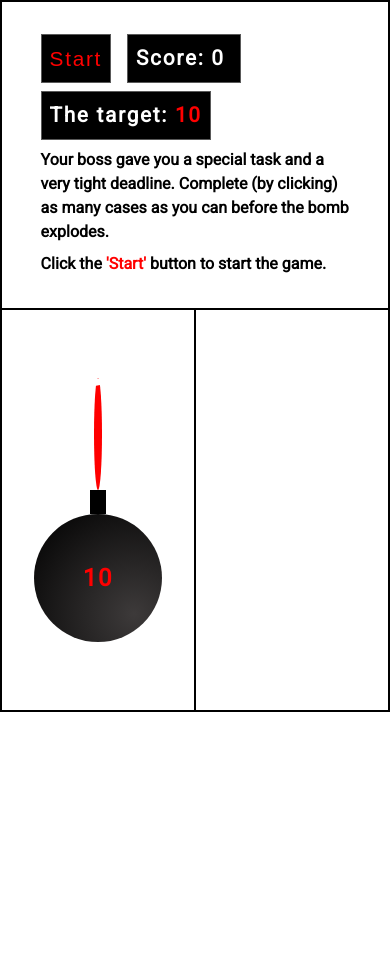
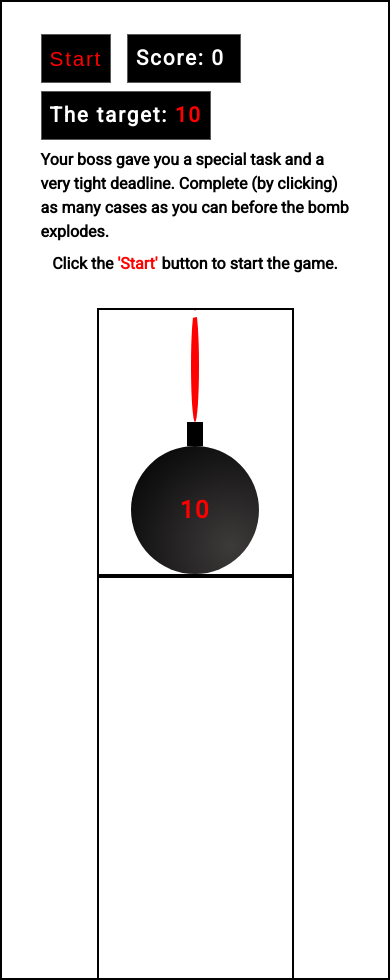
Before and after one commit to klakali/game-bomb, a plain HTML site: page index.html in a window 390 px wide. Before the commit the page ends 844 px from the top, so only its background shows below. Drawn offline with Linux system fonts and the light colour scheme.

Commit message:
@media added

```diff
--- a/style.css
+++ b/style.css
@@ -92,6 +92,32 @@ video {
     vertical-align: baseline;
 }
 
+@media only screen and (max-width: 800px) {
+    .game-area {
+        flex-direction: column;
+        justify-content: center;
+        align-items: center;
+    }
+
+    .deadline {
+        border: 2px solid black;
+    }
+
+    #field {
+        border-right: 2px solid black;
+    }
+
+    #results {
+        justify-content: center;
+        align-items: center;
+    }
+
+    .results-desc {
+        justify-content: center;
+        align-items: center;
+    }
+}
+
 /* General */
 body {
     width: 100%;
@@ -132,9 +158,11 @@ body {
     flex-direction: column;
     justify-content: flex-start;
 }
+
 #button {
     color: red;
 }
+
 .start {
     padding: 0.5rem;
     margin-bottom: 0.5rem;
@@ -230,6 +258,7 @@ body {
 #boom {
     display: none;
 }
+
 /* Boom text */
 #boom-item {
     font-family: 'Permanent Marker', cursive;
```
